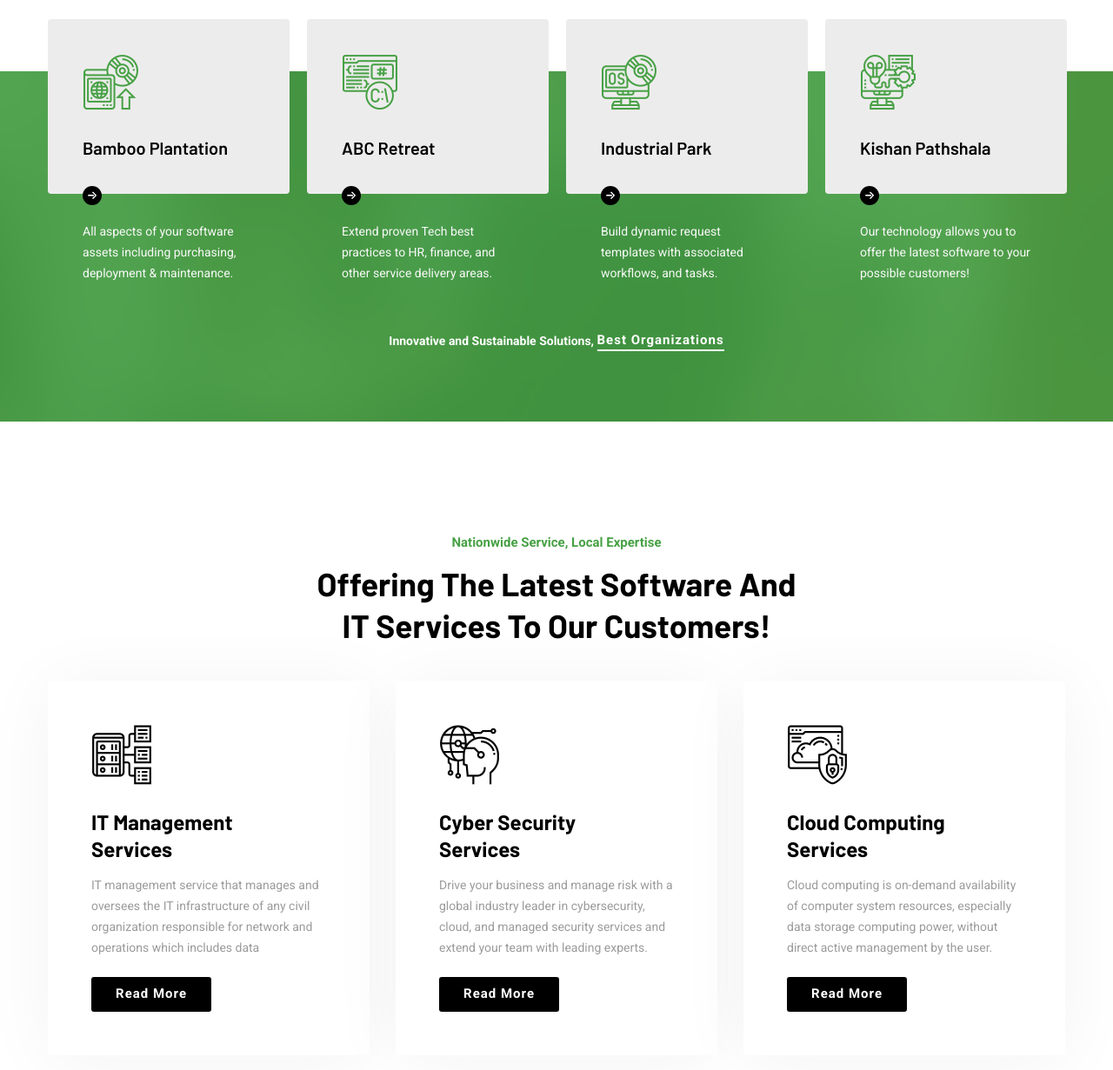
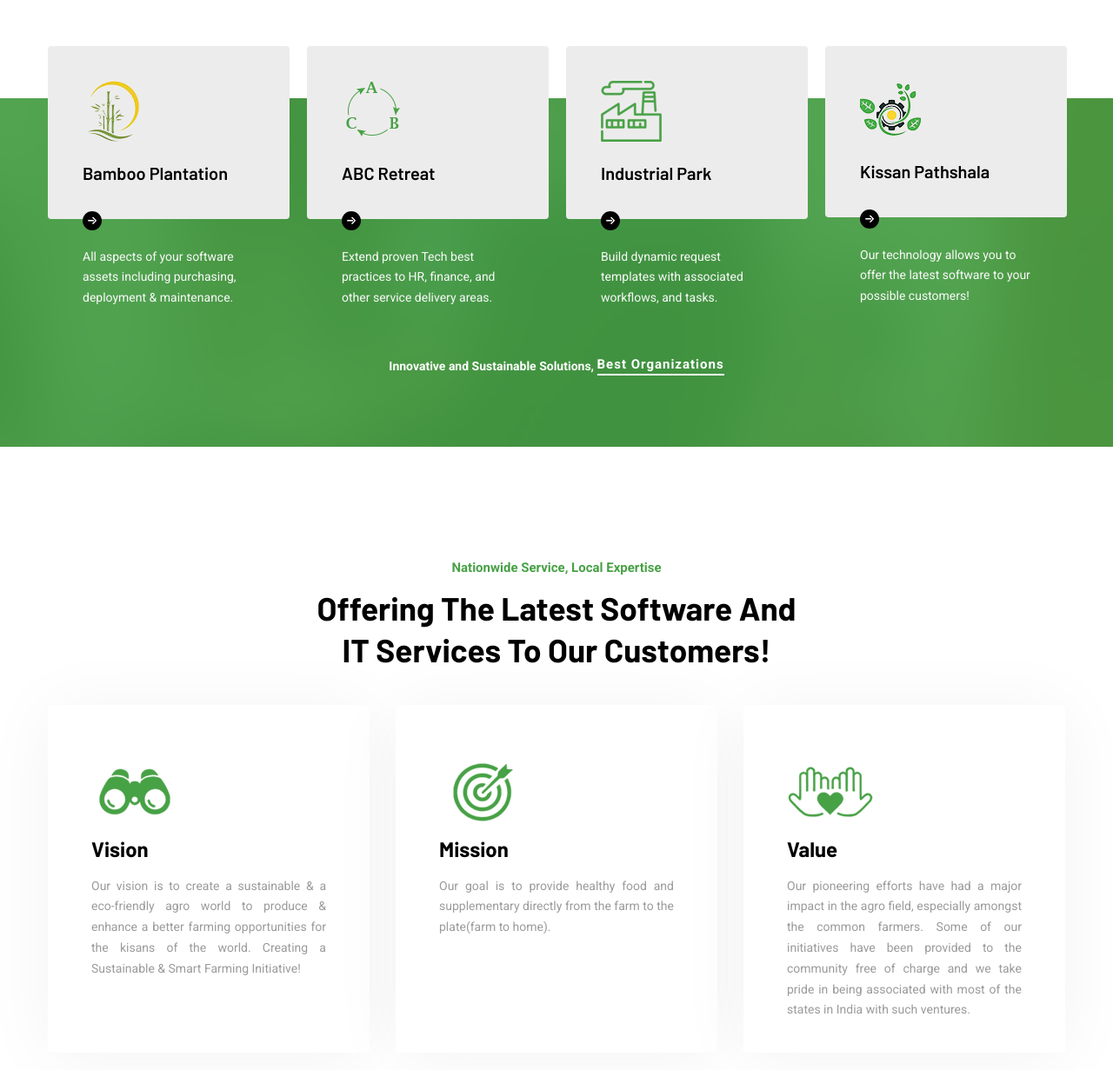
Before and after one commit to ptlshubham/Oxygen-Park, a plain HTML site: page home-modern.html in a window 1280 px wide. Shown: the part 1429-2660 px from the top of the page at 87% size. Drawn offline with Linux system fonts and the light colour scheme; files whose address does not match are found by name.

Commit message:
home page

```diff
--- a/home-modern.html
+++ b/home-modern.html
@@ -54,7 +54,7 @@
 
           <a class="navbar-brand" href="home-modern.html">
             <img src="assets/images/logo/logo-light.png" class="logo-light" alt="logo">
-            <img src="assets/images/logo/logo-dark.png" class="logo-dark" alt="logo">
+            <img src="assets/images/logo/logo-dark1.png" class="logo-dark" alt="logo">
           </a>
           <button class="navbar-toggler" type="button">
             <span class="menu-lines"><span></span></span>
@@ -90,7 +90,7 @@
                           </li>
                           <li class="nav__item"><a class="nav__item-link" href="it-solutions-single.html">Industrial Park</a>
                           </li>
-                          <li class="nav__item"><a class="nav__item-link" href="it-solutions-single.html">Kishan Pathshala</a>
+                          <li class="nav__item"><a class="nav__item-link" href="it-solutions-single.html">Kissan Pathshala</a>
                           </li>
 
                         </ul>
@@ -279,20 +279,19 @@
           <div class="col-sm-12 col-md-12 col-lg-12 col-xl-5 fancybox-light">
             <div class="heading heading-light mb-60">
               <h3 class="heading__title mb-30">What is OXYGEN PARK ?</h3>
-              <p class="heading__desc"> Group of Farmers Make one Model farm to connect You and Your Family Natural Echo
-                system.
+              <p class="heading__desc"> A group of farmers make one model to connect you and your family with natural echo system!
               </p>
             </div><!-- /.heading -->
             <div class="position-relative offset-xl-1" >
               <i class="icon-quote"></i>
               <p class="mb-40" style="color:black !important">
-                Our Goal is To Provide Healthy Food and Supplimentry direct thru farm to plate (farm to home).
+                A trident initiative with Plantation & Forestry, Retreat & Wellness, and Industrial Park. A Self Sustainable Environment & Economy (S2E2) where all components shall be modeled as Self or Help Programmes. Oxygen Purodhyan is aimed to be self-sustaining, and eco-friendly and is expected to contribute greatly to the preservation of the ecosystem and native Indian concepts of well-being.
               </p>
-              <ul class="list-items list-items-layout2 list-unstyled d-flex flex-wrap list-horizontal mb-50" >
+              <!-- <ul class="list-items list-items-layout2 list-unstyled d-flex flex-wrap list-horizontal mb-50" >
                 <li style="color:black !important">Eliminate Repeat Entry</li>
                 <li style="color:black !important">Simplify Communication</li>
 
-              </ul>
+              </ul> -->
               <img src="assets/images/about/100_round.png" alt="singnture">
             </div>
 
@@ -339,7 +338,8 @@
                 <div class="feature-item">
                   <div class="feature__upper">
                     <div class="feature__icon">
-                      <i class="icon-software"></i>
+                      <!-- <i class="icon-software"></i> -->
+                      <img src="assets/images/icons/bp.png" alt="">
                     </div>
                     <h4 class="feature__title">Bamboo Plantation</h4>
                   </div>
@@ -353,7 +353,8 @@
                 <div class="feature-item">
                   <div class="feature__upper">
                     <div class="feature__icon">
-                      <i class="icon-dos"></i>
+                      <!-- <i class="icon-dos"></i> -->
+                      <img src="assets/images/icons/abc.png" alt="">
                     </div>
                     <h4 class="feature__title">ABC Retreat</h4>
                   </div>
@@ -368,7 +369,8 @@
                 <div class="feature-item">
                   <div class="feature__upper">
                     <div class="feature__icon">
-                      <i class="icon-operating-system"></i>
+                      <!-- <i class="icon-operating-system"></i> -->
+                      <img src="assets/images/icons/ip.png" alt="">
                     </div>
                     <h4 class="feature__title">Industrial Park</h4>
                   </div>
@@ -382,9 +384,10 @@
                 <div class="feature-item">
                   <div class="feature__upper">
                     <div class="feature__icon">
-                      <i class="icon-machine-learning"></i>
+                      <!-- <i class="icon-machine-learning"></i> -->
+                      <img src="assets/images/icons/kp.png" alt="">
                     </div>
-                    <h4 class="feature__title">Kishan Pathshala</h4>
+                    <h4 class="feature__title">Kissan Pathshala</h4>
                   </div>
                   <div class="feature__lower">
                     <a href="#" class="btn__link"><i class="icon-arrow-right icon-outlined"></i></a>
@@ -459,45 +462,45 @@
               <div class="service-item">
                 <div class="service__content">
                   <div class="service__icon">
-                    <i class="icon-server"></i>
+                    <!-- <i class="icon-server"></i> -->
+                    <img src="assets/images/icons/vision.png" alt="">
                   </div><!-- /.service__icon -->
-                  <h4 class="service__title">IT Management <br> Services</h4>
-                  <p class="service__desc">IT management service that manages and oversees the IT infrastructure of
-                    any civil organization responsible for network and operations which includes data </p>
-                  <a href="it-solutions-single.html" class="btn btn__secondary">
+                  <h4 class="service__title">Vision</h4>
+                  <p class="service__desc">Our vision is to create a sustainable & a eco-friendly agro world to produce & enhance a better farming opportunities for the kisans of the world. Creating a Sustainable & Smart Farming Initiative! </p>
+                  <!-- <a href="it-solutions-single.html" class="btn btn__secondary">
                     <span>Read More</span>
                     <i class="icon-arrow-right"></i>
-                  </a>
+                  </a> -->
                 </div><!-- /.service-content -->
               </div><!-- /.service-item -->
               <!-- service item #2 -->
               <div class="service-item">
                 <div class="service__content">
                   <div class="service__icon">
-                    <i class="icon-cyberspace"></i>
+                    <!-- <i class="icon-cyberspace"></i> -->
+                    <img src="assets/images/icons/mission.png" alt="">
                   </div><!-- /.service__icon -->
-                  <h4 class="service__title">Cyber Security<br> Services</h4>
-                  <p class="service__desc">Drive your business and manage risk with a global industry leader in
-                    cybersecurity, cloud, and managed security services and extend your team with leading experts.</p>
-                  <a href="it-solutions-single.html" class="btn btn__secondary">
+                  <h4 class="service__title">Mission</h4>
+                  <p class="service__desc">Our goal is to provide healthy food and supplementary directly from the farm to the plate(farm to home).</p>
+                  <!-- <a href="it-solutions-single.html" class="btn btn__secondary">
                     <span>Read More</span>
                     <i class="icon-arrow-right"></i>
-                  </a>
+                  </a> -->
                 </div><!-- /.service-content -->
               </div><!-- /.service-item -->
               <!-- service item #3 -->
               <div class="service-item">
                 <div class="service__content">
                   <div class="service__icon">
-                    <i class="icon-cloud-computing"></i>
+                    <!-- <i class="icon-cloud-computing"></i> -->
+                    <img src="assets/images/icons/value.png" alt="">
                   </div><!-- /.service__icon -->
-                  <h4 class="service__title">Cloud Computing<br> Services</h4>
-                  <p class="service__desc">Cloud computing is on-demand availability of computer system resources,
-                    especially data storage computing power, without direct active management by the user.</p>
-                  <a href="it-solutions-single.html" class="btn btn__secondary">
+                  <h4 class="service__title">Value</h4>
+                  <p class="service__desc">Our pioneering efforts have had a major impact in the agro field, especially amongst the common farmers. Some of our initiatives have been provided to the community free of charge and we take pride in being associated with most of the states in India with such ventures.</p>
+                  <!-- <a href="it-solutions-single.html" class="btn btn__secondary">
                     <span>Read More</span>
                     <i class="icon-arrow-right"></i>
-                  </a>
+                  </a> -->
                 </div><!-- /.service-content -->
               </div><!-- /.service-item -->
               <!-- service item #4 -->
```
Also changed, not shown: about-us.html (+1 -1 lines), contact-us.html (+1 -1 lines), it-solutions-single.html (+1 -1 lines), leadership-team.html (+1 -1 lines), assets/css/style.css, assets/images/icons/abc.png (added), assets/images/icons/bp.png (added), assets/images/icons/ip.png (added), assets/images/icons/kp.png (added), assets/images/icons/mission.png (added), assets/images/icons/value.png (added), assets/images/icons/vision.png (added), assets/images/logo/OP.png (added), assets/images/logo/logo-dark1.png (added).
